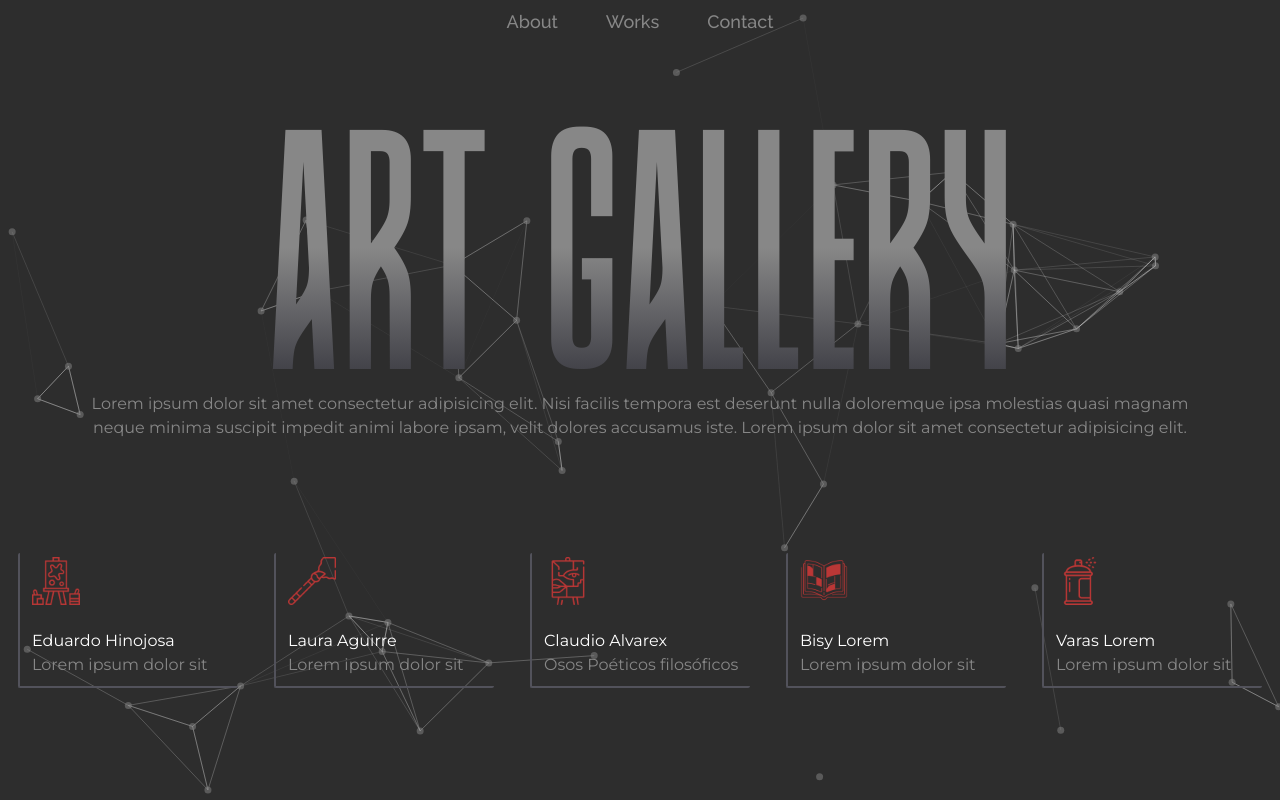
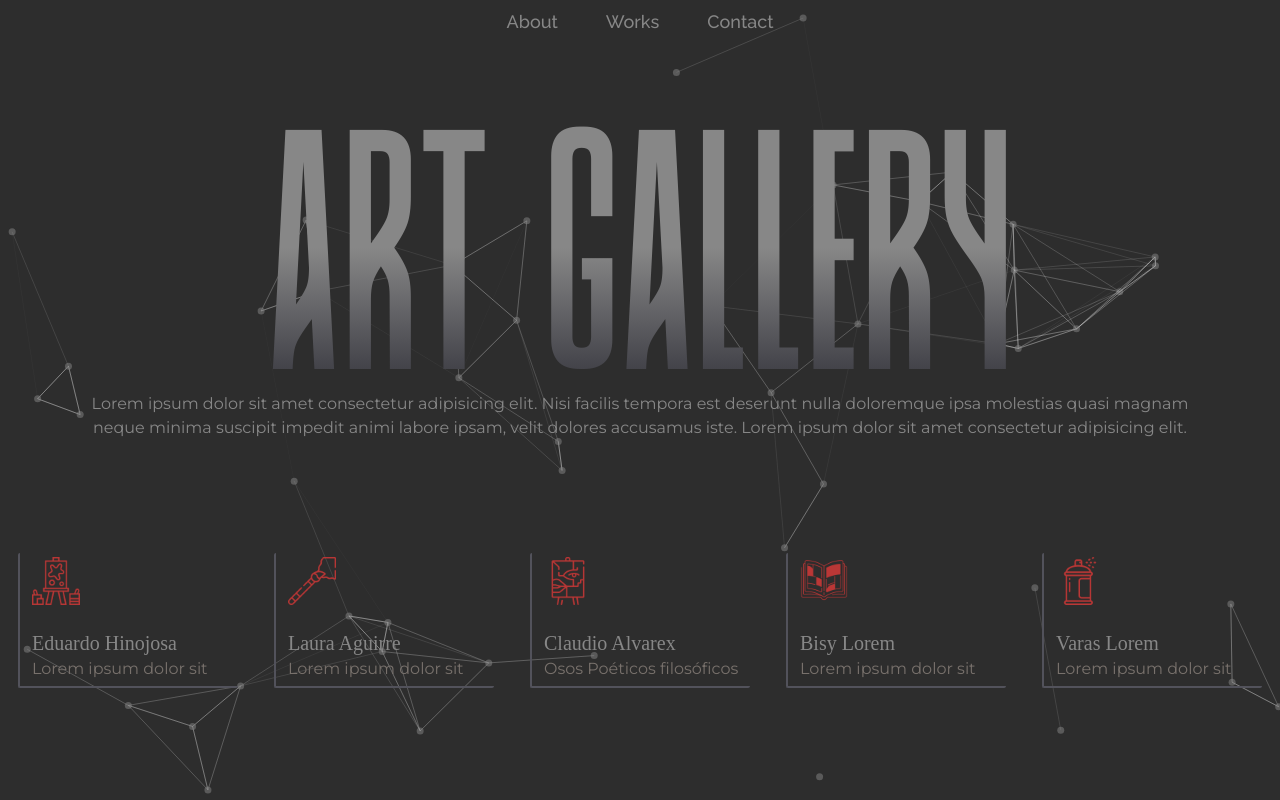
Before and after one commit to Najdorf12/gallery-app, a React (Vite) app: page / in a window 1280 px wide. Built offline with nearby package versions, Linux system fonts and the light colour scheme; a web font is replaced by a local one.

Commit message:
add styles

```diff
--- a/src/components/CardsHome.jsx
+++ b/src/components/CardsHome.jsx
@@ -1,12 +1,12 @@
 const CardsHome = ({ artist }) => {
   return (
-    <div className="relative z-50 border-l-[2px] border-b-[2px] border-zinc-600 w-[160px] rounded-sm h-[110px] pl-3 pt-1 lg:pl-3 lg:w-[220px] lg:h-[135px] xl:w-[237px] xl:h-[140px]  2xl:w-[250px] 2xl:h-[160px] hover:border-white duration-500 cursor-pointer">
+    <div className="relative z-50 border-l-[2px] border-b-[2px] border-zinc-600 w-[180px] rounded-sm h-[110px] pl-3 pt-1 lg:pl-3 lg:w-[220px] lg:h-[135px] xl:w-[237px] xl:h-[140px]  2xl:w-[250px] 2xl:h-[160px] hover:border-white duration-500 cursor-pointer">
       <figure>
         <img src={artist?.icon} alt="icon" className="w-9 lg:w-12 xl:w-12 2xl:w-16" />
       </figure>
-      <article className="text-sm mt-4 font-text2 font-normal text-balance lg:text-base xl:text-lg lg:mt-6 2xl:text-lg">
-        <h6 className="text-whiteCustom">{artist?.name}</h6>
-        <p  className="text-[12px] text-grayCustom lg:text-base 2xl:text-base">{artist?.content}</p>
+      <article className="text-sm mt-4  font-normal md:text-balance lg:text-base xl:text-lg lg:mt-6 2xl:text-lg">
+        <h6 className="text-grayCustom font-title text-xl xl:text-2xl">{artist?.name}</h6>
+        <p  className="text-[13px] text-stone-500 font-text2 leading-3 lg:text-base 2xl:text-base ">{artist?.content}</p>
       </article>
     </div>
   );
```
